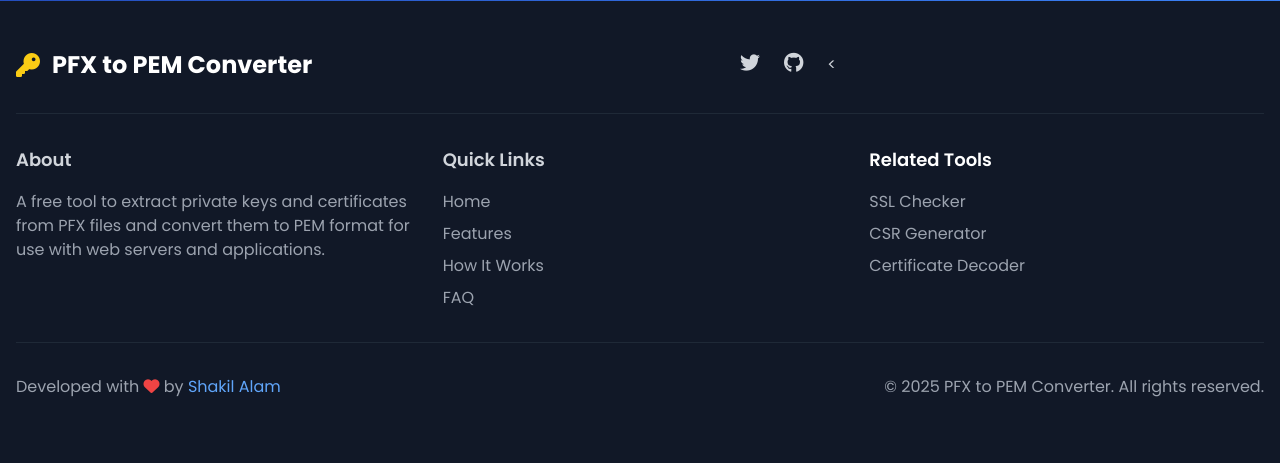
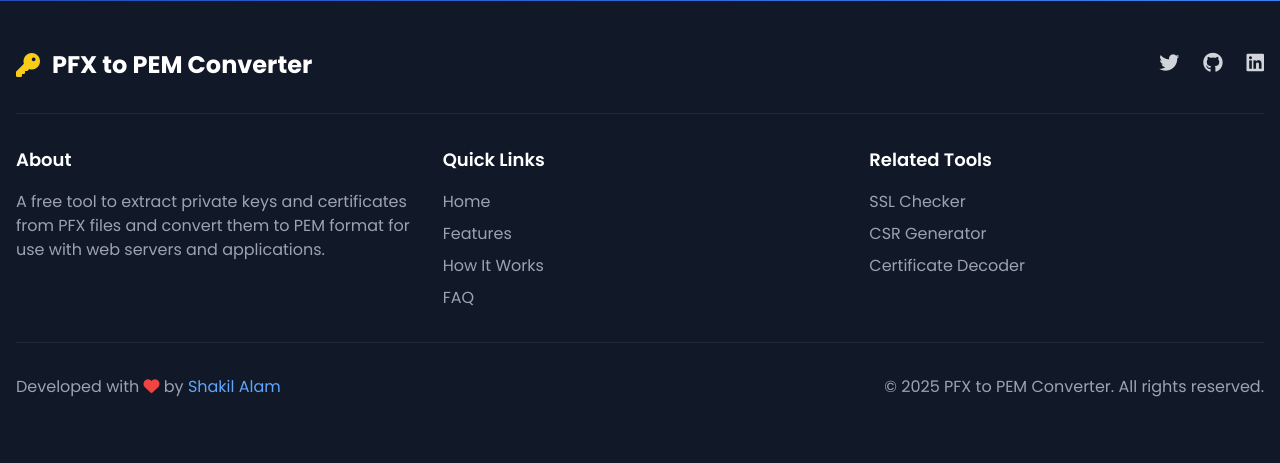
Before and after one commit to itxshakil/pfx-to-pem-converter, a PHP site: page / in a window 1280 px wide. Shown: the part 5014-5477 px from the top of the page. Run offline with PHP 8.4, Linux system fonts and the light colour scheme.

Commit message:
feat: Update social

```diff
--- a/index.php
+++ b/index.php
@@ -685,8 +685,9 @@ $ openssl rsa -in key.pem -out private.key
                     <a href="https://www.github.com/in/itxshakil/" class="text-gray-300 hover:text-white transition duration-200">
                         <i class="fab fa-github text-xl"></i>
                     </a>
-                    <a href="https://www.linkedin.com/in/itxshakil/" class="text-gray-300 hover:text-white transition duration-200">
-                        <
+                    <a href="#" class="text-gray-300 hover:text-white transition duration-200">
+                        <i class="fab fa-linkedin text-xl"></i>
+                    </a>
                 </div>
             </div>
 
```
